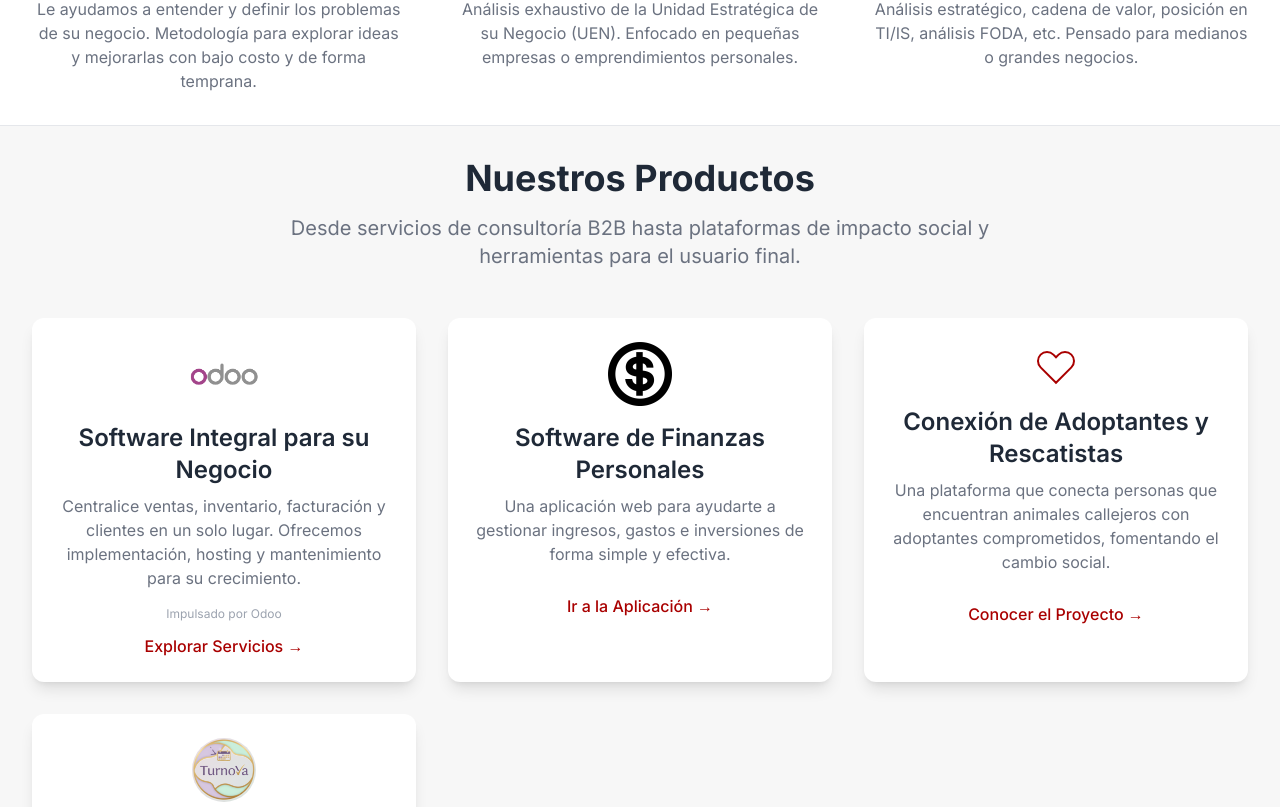
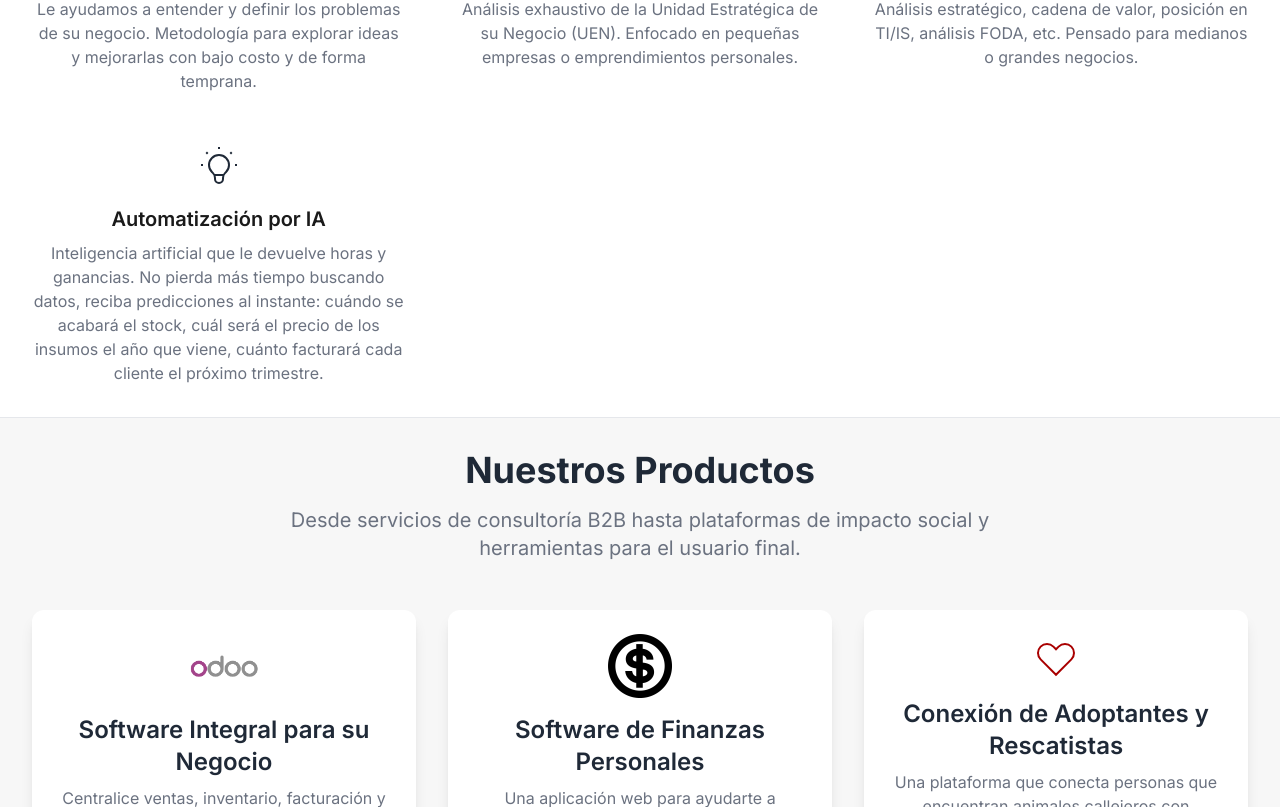
Before and after one commit to alvaroscelza/SkollARS, a React (Create React App) app: page / in a window 1280 px wide. Shown: the part 1813-2620 px from the top of the page. Built offline with nearby package versions, Linux system fonts and the light colour scheme; no server answers.

Commit message:
Added AI service

```diff
--- a/src/pages/Home.js
+++ b/src/pages/Home.js
@@ -36,6 +36,11 @@ const Home = () => {
             icon: '<svg fill="none" stroke="currentColor" viewBox="0 0 24 24" xmlns="http://www.w3.org/2000/svg"><path strokeLinecap="round" strokeLinejoin="round" strokeWidth="2" d="M7 12l2-2 2 2 2-2 2 2M15 9V7a2 2 0 00-2-2H5a2 2 0 00-2 2v6a2 2 0 002 2h10a2 2 0 002-2v-2m-2-5h-2"></path></svg>',
             title: "Sistemas de Información",
             description: "Análisis estratégico, cadena de valor, posición en TI/IS, análisis FODA, etc. Pensado para medianos o grandes negocios."
+        },
+        {
+            icon: '<svg fill="none" stroke="currentColor" viewBox="0 0 24 24" xmlns="http://www.w3.org/2000/svg"><path strokeLinecap="round" strokeLinejoin="round" strokeWidth="2" d="M9.663 17h4.673M12 3v1m6.364 1.636l-.707.707M21 12h-1M4 12H3m3.343-5.657l-.707-.707m2.828 9.9a5 5 0 117.072 0l-.548.547A3.374 3.374 0 0014 18.469V19a2 2 0 11-4 0v-.531c0-.895-.356-1.754-.988-2.386l-.548-.547z"></path></svg>',
+            title: "Automatización por IA",
+            description: "Inteligencia artificial que le devuelve horas y ganancias. No pierda más tiempo buscando datos, reciba predicciones al instante: cuándo se acabará el stock, cuál será el precio de los insumos el año que viene, cuánto facturará cada cliente el próximo trimestre."
         }
     ];
 
@@ -43,8 +48,8 @@ const Home = () => {
         <>
             <SEO
                 title="Innovación y Soluciones Tecnológicas"
-                description="SkollARS ofrece desarrollo de software a medida, páginas web, sitios web, presencia digital en internet (Google Business Profile, redes sociales, SEO, publicidad), soluciones estándar de gestión empresarial (RRHH, Finanzas, Inventario, POS), consultoría tecnológica (Design Thinking, Optimización de Negocios) y software de impacto social. Innovación tecnológica para tu negocio en Uruguay."
-                keywords="página web, sitio web, página web para mi empresa, hacer página web, crear página web, desarrollo de páginas web, desarrollo de sitios web, página web para pymes, sitio web para empresas, Google Business Profile, presencia digital, redes sociales para empresas, publicidad digital, SEO, desarrollo de software, software a medida, gestión empresarial, software de inventario, punto de venta, CRM, consultoría tecnológica, design thinking, optimización de negocios, sistemas de información, Uruguay"
+                description="SkollARS ofrece desarrollo de software a medida, páginas web, sitios web, presencia digital en internet (Google Business Profile, redes sociales, SEO, publicidad), soluciones estándar de gestión empresarial (RRHH, Finanzas, Inventario, POS), automatización por IA, consultoría tecnológica (Design Thinking, Optimización de Negocios) y software de impacto social. Innovación tecnológica para tu negocio en Uruguay."
+                keywords="página web, sitio web, página web para mi empresa, hacer página web, crear página web, desarrollo de páginas web, desarrollo de sitios web, página web para pymes, sitio web para empresas, Google Business Profile, presencia digital, redes sociales para empresas, publicidad digital, SEO, desarrollo de software, software a medida, gestión empresarial, software de inventario, punto de venta, CRM, automatización por IA, inteligencia artificial, automatización de procesos, consultoría tecnológica, design thinking, optimización de negocios, sistemas de información, Uruguay"
                 canonical="/"
             />
             <main id="home" className="bg-white">
```
